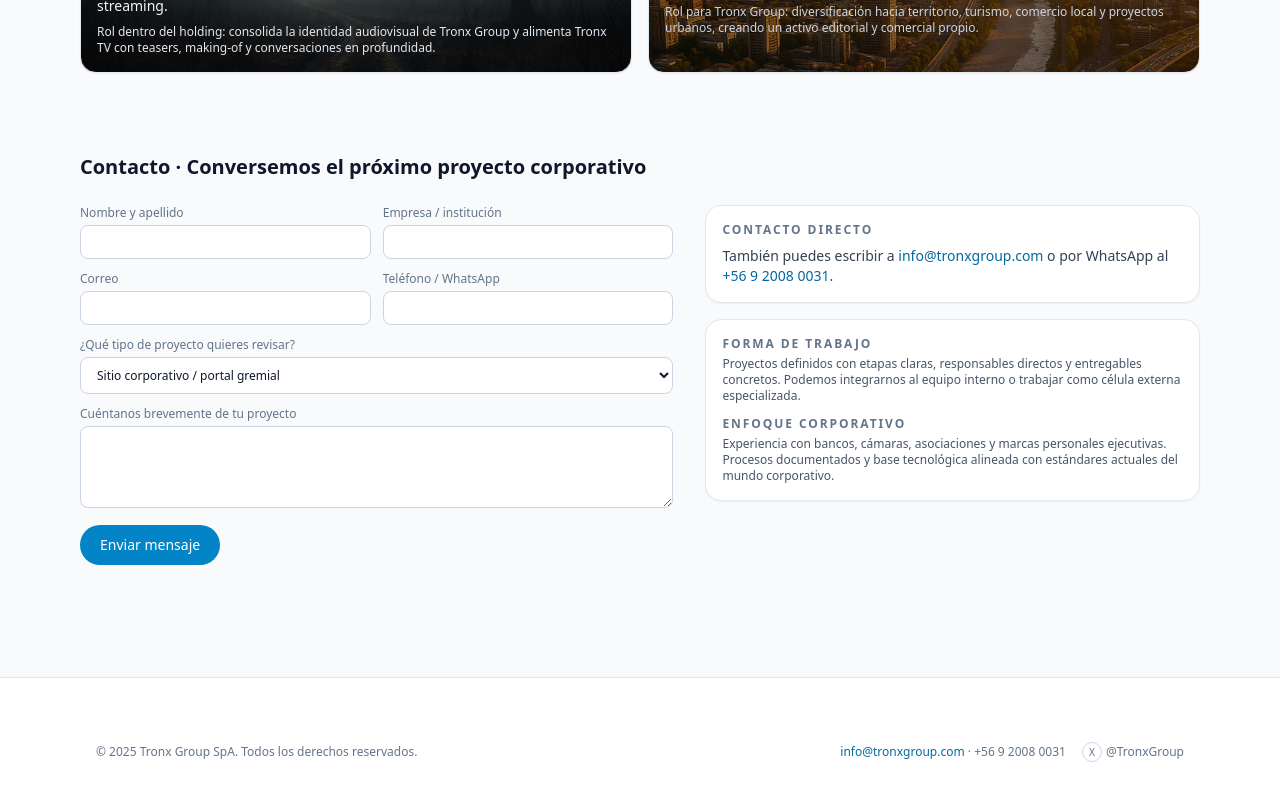
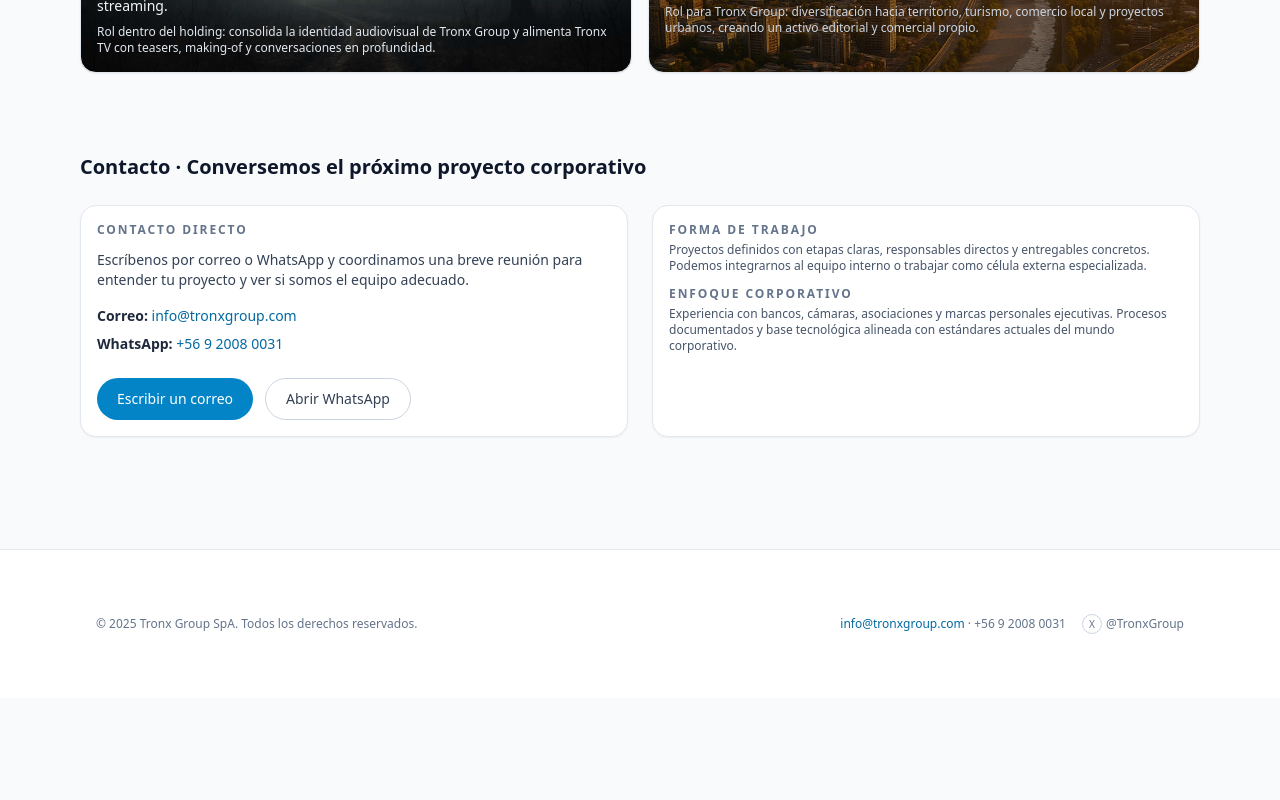
Before and after one commit to TronxGroup/tronxgroup, a Next.js app: page / in a window 1280 px wide. Shown: the part 2456-3256 px from the top of the page. After the commit the page ends 3154 px from the top, so only its background shows below. Built offline with nearby package versions, Linux system fonts and the light colour scheme.

Commit message:
Update page.tsx

```diff
--- a/app/page.tsx
+++ b/app/page.tsx
@@ -525,106 +525,75 @@
           <h2 className="text-xl font-semibold text-slate-900">
             Contacto · Conversemos el próximo proyecto corporativo
           </h2>
-          <div className="grid gap-8 md:grid-cols-[1.2fr,1fr] text-sm">
-            <form className="space-y-3">
-              <div className="grid gap-3 md:grid-cols-2">
+          <div className="grid gap-6 md:grid-cols-2 text-sm items-stretch">
+            {/* Datos de contacto directos */}
+            <div className="card p-4 flex flex-col justify-between">
               <div>
-                  <label className="block text-xs text-slate-500 mb-1">
-                    Nombre y apellido
-                  </label>
-                  <input
-                    type="text"
-                    className="w-full rounded-lg border border-slate-300 bg-white px-3 py-2 text-xs text-slate-900 outline-none focus:border-sky-500"
-                  />
-                </div>
-                <div>
-                  <label className="block text-xs text-slate-500 mb-1">
-                    Empresa / institución
-                  </label>
-                  <input
-                    type="text"
-                    className="w-full rounded-lg border border-slate-300 bg-white px-3 py-2 text-xs text-slate-900 outline-none focus:border-sky-500"
-                  />
-                </div>
-              </div>
-
-              <div className="grid gap-3 md:grid-cols-2">
-                <div>
-                  <label className="block text-xs text-slate-500 mb-1">
-                    Correo
-                  </label>
-                  <input
-                    type="email"
-                    className="w-full rounded-lg border border-slate-300 bg-white px-3 py-2 text-xs text-slate-900 outline-none focus:border-sky-500"
-                  />
-                </div>
-                <div>
-                  <label className="block text-xs text-slate-500 mb-1">
-                    Teléfono / WhatsApp
-                  </label>
-                  <input
-                    type="text"
-                    className="w-full rounded-lg border border-slate-300 bg-white px-3 py-2 text-xs text-slate-900 outline-none focus:border-sky-500"
-                  />
-                </div>
-              </div>
-
-              <div>
-                <label className="block text-xs text-slate-500 mb-1">
-                  ¿Qué tipo de proyecto quieres revisar?
-                </label>
-                <select className="w-full rounded-lg border border-slate-300 bg-white px-3 py-2 text-xs text-slate-900 outline-none focus:border-sky-500">
-                  <option>Sitio corporativo / portal gremial</option>
-                  <option>Serie audiovisual / vodcast</option>
-                  <option>Plataforma territorial / directorio</option>
-                  <option>Otro proyecto</option>
-                </select>
-              </div>
-
-              <div>
-                <label className="block text-xs text-slate-500 mb-1">
-                  Cuéntanos brevemente de tu proyecto
-                </label>
-                <textarea
-                  rows={4}
-                  className="w-full rounded-lg border border-slate-300 bg-white px-3 py-2 text-xs text-slate-900 outline-none focus:border-sky-500"
-                />
-              </div>
-
-              <button
-                type="submit"
-                className="btn-primary text-xs px-6 py-2"
-              >
-                Enviar mensaje
-              </button>
-            </form>
-
-            <div className="space-y-4 text-sm">
-              <div className="card p-4">
                 <p className="text-xs font-semibold uppercase tracking-[0.16em] text-slate-500">
                   Contacto directo
                 </p>
-                <p className="mt-2 text-slate-700 text-sm">
-                  También puedes escribir a{" "}
+                <p className="mt-3 text-slate-700 text-sm">
+                  Escríbenos por correo o WhatsApp y coordinamos una breve
+                  reunión para entender tu proyecto y ver si somos el equipo
+                  adecuado.
+                </p>
+
+                <div className="mt-4 space-y-2 text-sm">
+                  <p>
+                    <span className="font-semibold text-slate-800">
+                      Correo:&nbsp;
+                    </span>
                     <a
                       href="mailto:info@tronxgroup.com"
                       className="text-sky-700 hover:underline"
                     >
                       info@tronxgroup.com
-                  </a>{" "}
-                  o por WhatsApp al{" "}
-                  <span className="text-sky-700">+56 9 2008 0031</span>.
+                    </a>
+                  </p>
+                  <p>
+                    <span className="font-semibold text-slate-800">
+                      WhatsApp:&nbsp;
+                    </span>
+                    <a
+                      href="https://wa.me/56920080031"
+                      target="_blank"
+                      rel="noopener noreferrer"
+                      className="text-sky-700 hover:underline"
+                    >
+                      +56 9 2008 0031
+                    </a>
                   </p>
                 </div>
+              </div>
+
+              <div className="mt-6 flex flex-wrap gap-3">
+                <a
+                  href="mailto:info@tronxgroup.com"
+                  className="btn-primary text-xs px-6 py-2"
+                >
+                  Escribir un correo
+                </a>
+                <a
+                  href="https://wa.me/56920080031"
+                  target="_blank"
+                  rel="noopener noreferrer"
+                  className="btn-ghost text-xs px-6 py-2"
+                >
+                  Abrir WhatsApp
+                </a>
+              </div>
+            </div>
+
+            {/* Contexto de trabajo (texto solo, sin formulario) */}
             <div className="card p-4 space-y-3">
               <div>
                 <p className="text-xs font-semibold uppercase tracking-[0.16em] text-slate-500">
                   Forma de trabajo
                 </p>
                 <p className="mt-1 text-slate-600 text-xs">
-                    Proyectos definidos con etapas claras, responsables directos
-                    y entregables concretos. Podemos integrarnos al equipo
-                    interno o trabajar como célula externa especializada.
+                  Proyectos definidos con etapas claras, responsables directos y
+                  entregables concretos. Podemos integrarnos al equipo interno o
+                  trabajar como célula externa especializada.
                 </p>
               </div>
               <div>
@@ -640,7 +609,6 @@
               </div>
             </div>
           </div>
-          </div>
         </section>
       </div>
     </main>
```
Lines whose indentation alone changed are shown as unchanged.
